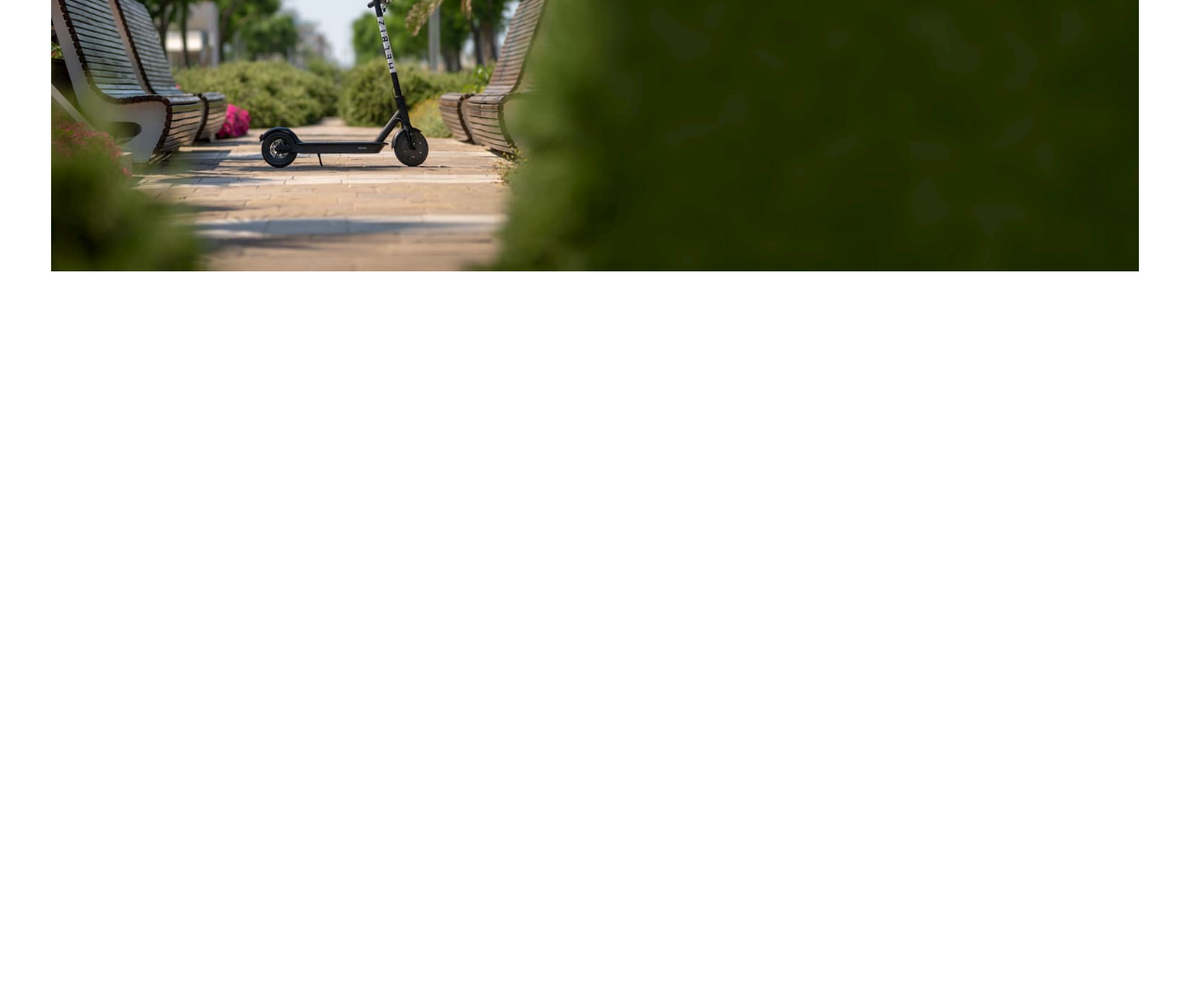
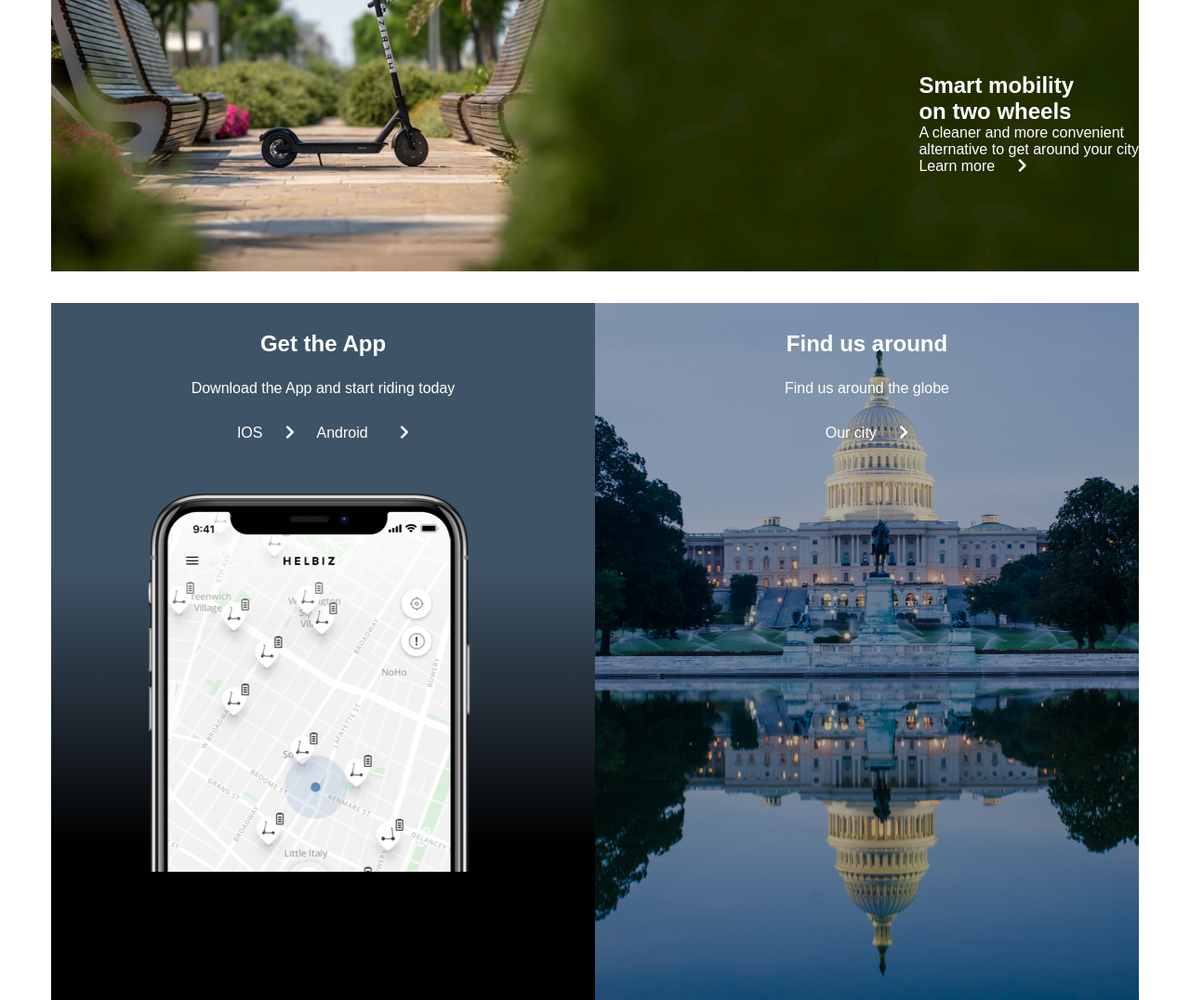
Before and after one commit to romina-trazzi/html-css-helbiz, a plain HTML site: page index.html in a window 1280 px wide. Shown: the part 2300-3376 px from the top of the page at 93% size. Before the commit the page ends 2596 px from the top, so only its background shows below. Drawn offline with Linux system fonts and the light colour scheme.

Commit message:
Commit struttura
Proseguo della struttura del main

```diff
--- a/css/style.css
+++ b/css/style.css
@@ -149,7 +149,72 @@ main img[src$=".svg"] {   /* tutte le img di main che terminano per .svg */
 
 /* section smart_mobility */
 
+#smart_mobility .col-lg-12 {
+  position: relative;
+}
+
 #smart_mobility img {
   width: 100%;
   background-repeat: no-repeat;
 }
+
+.white {
+  color: white;
+  position: absolute;
+  right: 0;
+  top: 50%;
+}
+
+span > i {
+  color: white;
+  padding-left: 20px;
+}
+
+/* end section smart_mobility */
+
+/* section app_around */
+
+#app_around {
+  margin-top: 30px;
+  margin-bottom: 30px;
+}
+
+#app_around > div:nth-child(1) > div:nth-child(1) > div:nth-child(1) {
+  background: linear-gradient(0deg, rgba(0,0,0,1) 22%, rgba(63,83,102,1) 62%);
+  position: relative;
+  height: 750px;
+}
+
+#app_around > div:nth-child(1) > div:nth-child(1) > div:nth-child(1) > img:nth-child(1) {
+  position: absolute;
+  bottom: 50;
+  left: 50;
+  transform: translate(30%, 50%);
+
+}
+
+.get {
+  color: white;
+  text-align: center;
+  line-height: 3em;
+  padding-top: 20px;
+
+}
+
+#ios > i {
+  margin-right: 20px;
+}
+
+#android > i {
+  margin-left: 10px;
+}
+
+#app_around > .container > div:nth-child(2) > div:nth-child(1) {
+  background-image: url("../img/city.jpg");
+  background-repeat: no-repeat;
+  background-size:cover;
+  height: 750px;
+}
+
+
+/* end section app_around */
--- a/index.html
+++ b/index.html
@@ -165,18 +165,63 @@
       <!-- sezione smart_mobility -->
 
       <section id = "smart_mobility">
-
         <div class ="container">
           <div class ="row">
             <div class = col-lg-12>
               <img src = "img/natura.jpg">
+              <div class = "white">
+                <h2>Smart mobility <br> on two wheels </h2>
+                <p>A cleaner and more convenient <br> alternative to get around your city </p>
+                <span>Learn more
+                  <i class="fas fa-chevron-right"></i>
+                </span>
+              </div>
             </div>
           </div>
+
+
+
         </div>
-
       </section>
 
       <!-- / sezione smart_mobility -->
+
+      <!-- sezione app_around -->
+
+      <section id = "app_around">
+        <div class = "container">
+
+          <div class = "row">
+            <div class ="col-lg-6">
+              <img src ="img/mobile.png" alt = "telefono">
+              <div class = "get">
+                <h2>Get the App</h2>
+                <p>Download the App and start riding today</p>
+                <span id = "ios"> IOS
+                  <i class="fas fa-chevron-right"></i>
+                </span>
+                <span id = "android"> Android
+                  <i class="fas fa-chevron-right"></i>
+                </span>
+              </div>
+            </div>
+          </div>
+
+          <div class = "row">
+            <div class ="col-lg-6">
+              <div class = "get">
+                <h2>Find us around</h2>
+                <p>Find us around the globe</p>
+                <span id = "city"> Our city
+                  <i class="fas fa-chevron-right"></i>
+                </span>
+              </div>
+
+            </div>
+          </div>
+
+        </div>
+      </section>
 
 
     </main>
```
Also changed, not shown: img/mobile.png (renamed from img/download.png).
